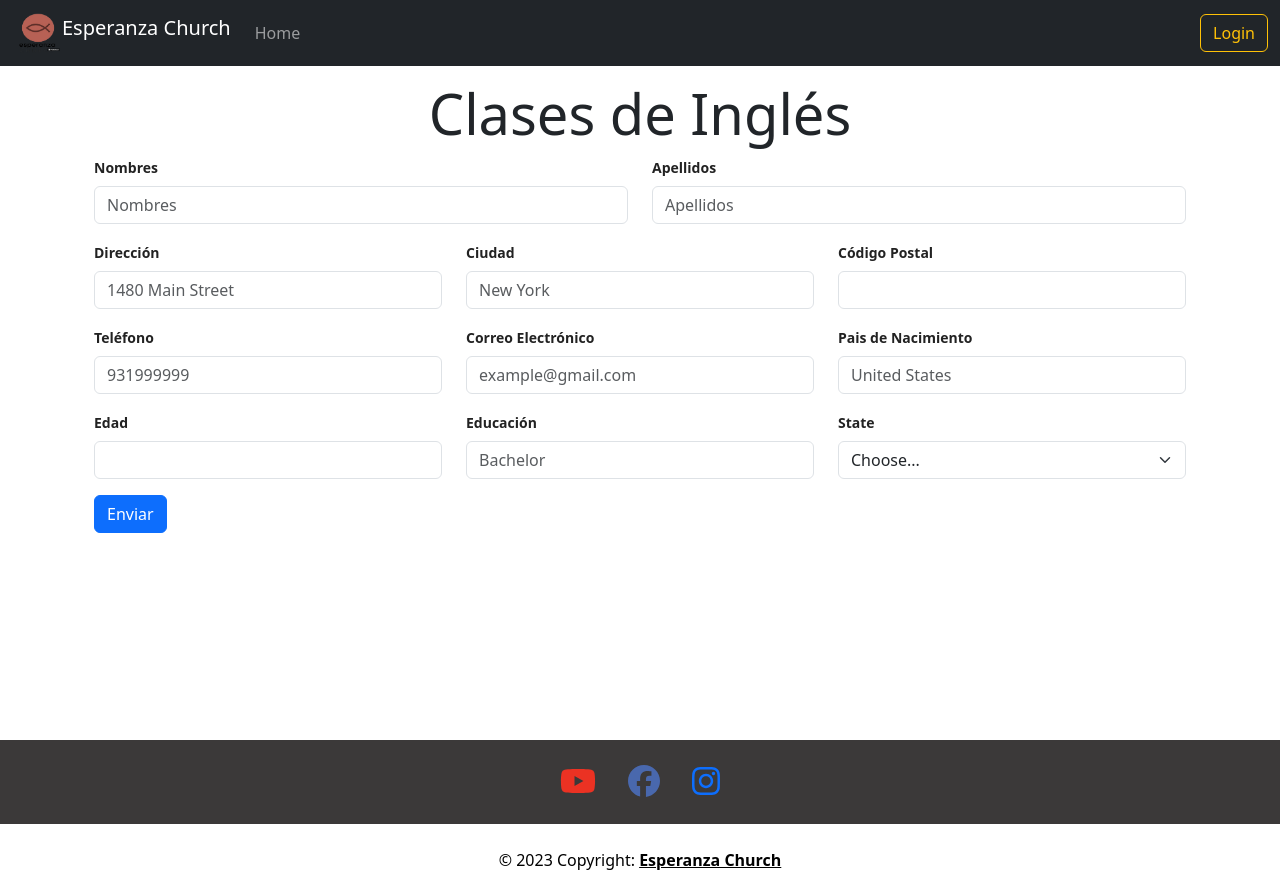
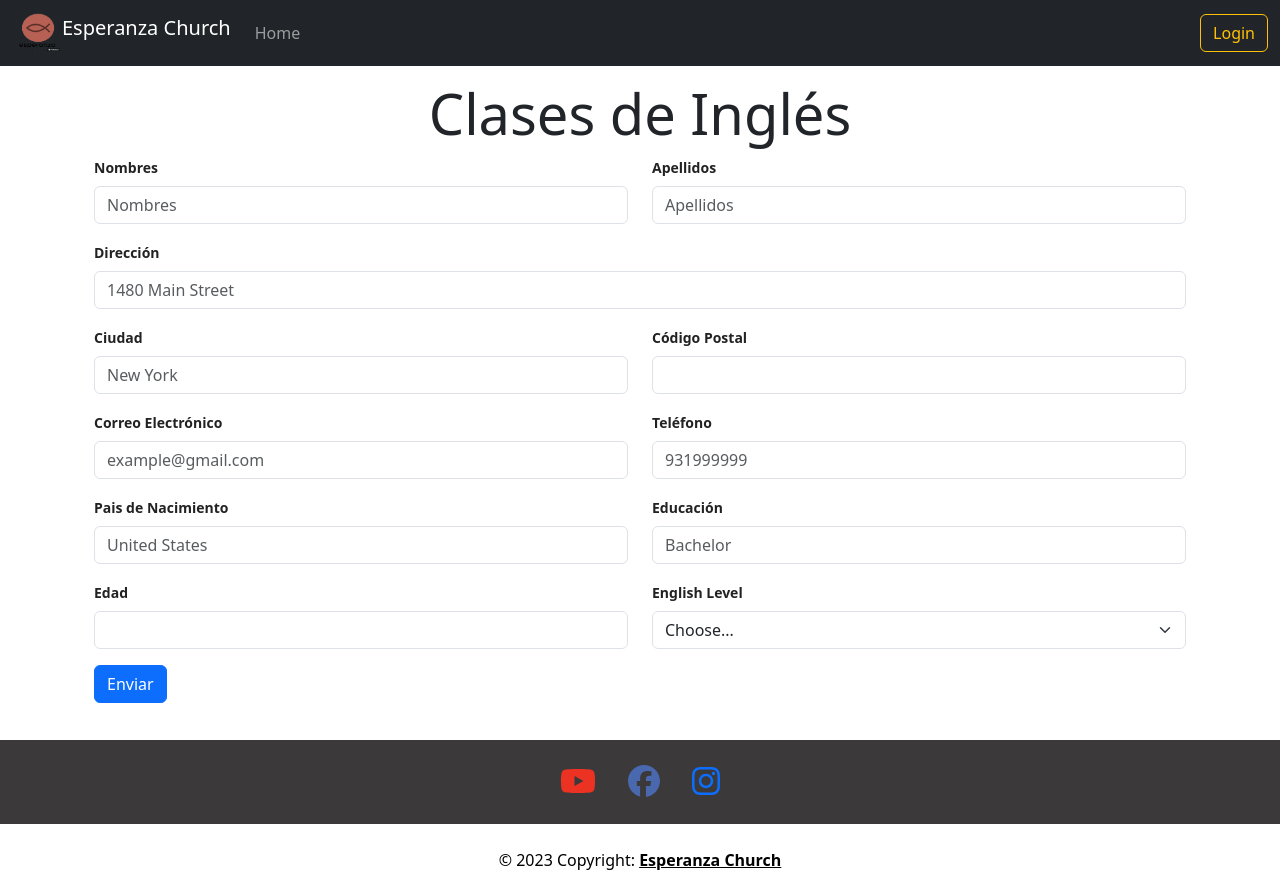
Before and after one commit to Jorgedrv/ec-form, a React (Create React App) app: page /english-form in a window 1280 px wide. Built offline with nearby package versions, Linux system fonts and the light colour scheme.

Commit message:
English form was modified

```diff
--- a/src/components/forms/english-form/EnglishForm.jsx
+++ b/src/components/forms/english-form/EnglishForm.jsx
@@ -85,11 +85,11 @@ const EnglishForm = () => {
                         <Form.Control required placeholder="Apellidos" value={lastName} onChange={e => setLastName(e.target.value)} />
                     </Form.Group>
                 </Row>
+                <Form.Group className="mb-3" as={Col} controlId="formGridStreet">
+                    <Form.Label>Dirección</Form.Label>
+                    <Form.Control required placeholder="1480 Main Street" value={street} onChange={e => setStreet(e.target.value)} />
+                </Form.Group>
                 <Row className="mb-3">
-                    <Form.Group as={Col} controlId="formGridStreet">
-                        <Form.Label>Dirección</Form.Label>
-                        <Form.Control required placeholder="1480 Main Street" value={street} onChange={e => setStreet(e.target.value)} />
-                    </Form.Group>
                     <Form.Group as={Col} controlId="formGridCity">
                         <Form.Label>Ciudad</Form.Label>
                         <Form.Control required placeholder="New York" value={city} onChange={e => setCity(e.target.value)} />
@@ -100,17 +100,23 @@ const EnglishForm = () => {
                     </Form.Group>
                 </Row>
                 <Row className="mb-3">
+                    <Form.Group as={Col} controlId="formGridEmail">
+                        <Form.Label>Correo Electrónico</Form.Label>
+                        <Form.Control required placeholder="example@gmail.com" value={email} onChange={e => setEmail(e.target.value)} />
+                    </Form.Group>
                     <Form.Group as={Col} controlId="formGridPhone">
                         <Form.Label>Teléfono</Form.Label>
                         <Form.Control required placeholder="931999999" value={phone} onChange={e => setPhone(e.target.value)} />
                     </Form.Group>
-                    <Form.Group as={Col} controlId="formGridEmail">
-                        <Form.Label>Correo Electrónico</Form.Label>
-                        <Form.Control required placeholder="example@gmail.com" value={email} onChange={e => setEmail(e.target.value)} />
-                    </Form.Group>
+                </Row>
+                <Row className="mb-3">
                     <Form.Group as={Col} controlId="formGridCountryOfBirth">
                         <Form.Label>Pais de Nacimiento</Form.Label>
                         <Form.Control required placeholder="United States" value={countryOfBirth} onChange={e => setCountryOfBirth(e.target.value)} />
+                    </Form.Group>
+                    <Form.Group as={Col} controlId="formGridEducation">
+                        <Form.Label>Educación</Form.Label>
+                        <Form.Control required placeholder="Bachelor" value={education} onChange={e => setEducation(e.target.value)} />
                     </Form.Group>
                 </Row>
                 <Row className="mb-3">
@@ -118,12 +124,8 @@ const EnglishForm = () => {
                         <Form.Label>Edad</Form.Label>
                         <Form.Control required value={age} onChange={e => setAge(e.target.value)} />
                     </Form.Group>
-                    <Form.Group as={Col} controlId="formGridEducation">
-                        <Form.Label>Educación</Form.Label>
-                        <Form.Control required placeholder="Bachelor" value={education} onChange={e => setEducation(e.target.value)} />
-                    </Form.Group>
                     <Form.Group as={Col} controlId="formGridEnglishLevel">
-                        <Form.Label>State</Form.Label>
+                        <Form.Label>English Level</Form.Label>
                         <Form.Select required defaultValue={""} value={englishLevel} onChange={e => setEnglishLevel(e.target.value)} >
                             <option value={""}>Choose...</option>
                             {englishLevels.map(state => <option key={state.value} value={state.value}>{state.value}</option>)}
```
